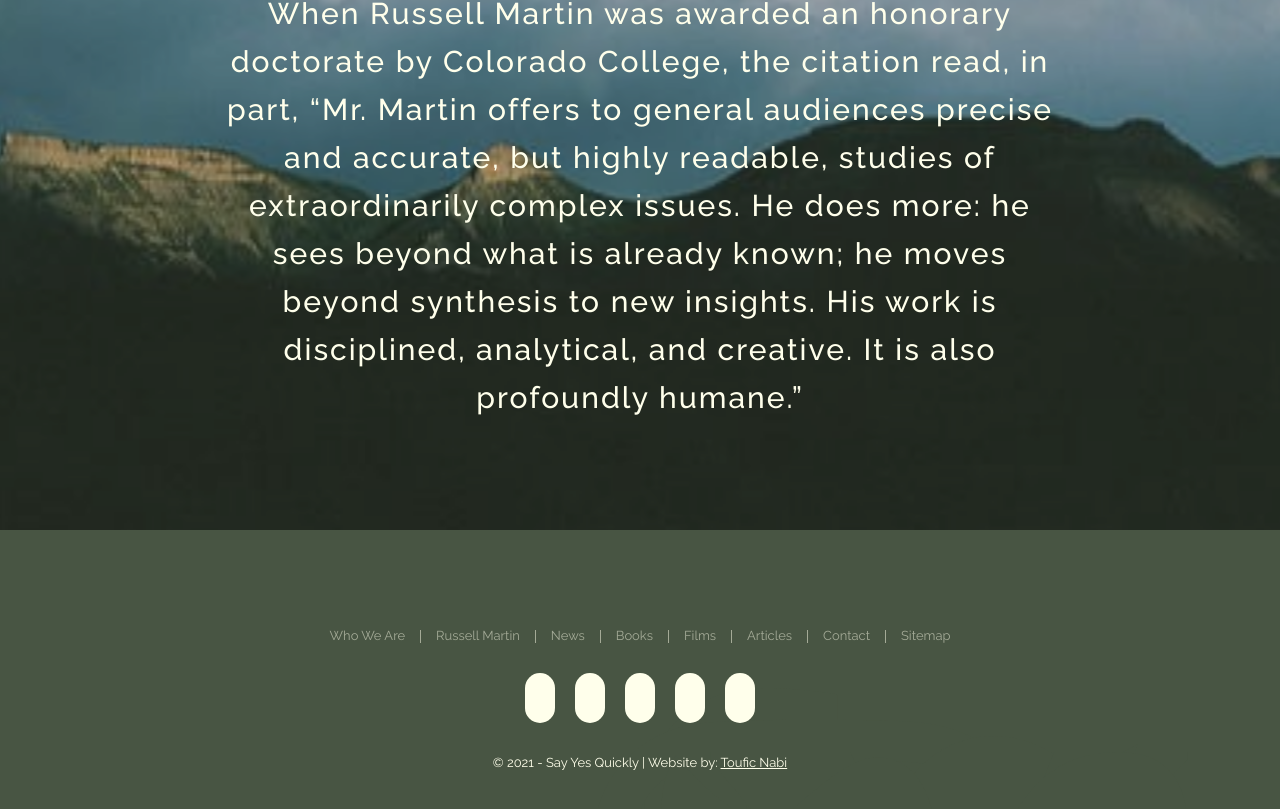
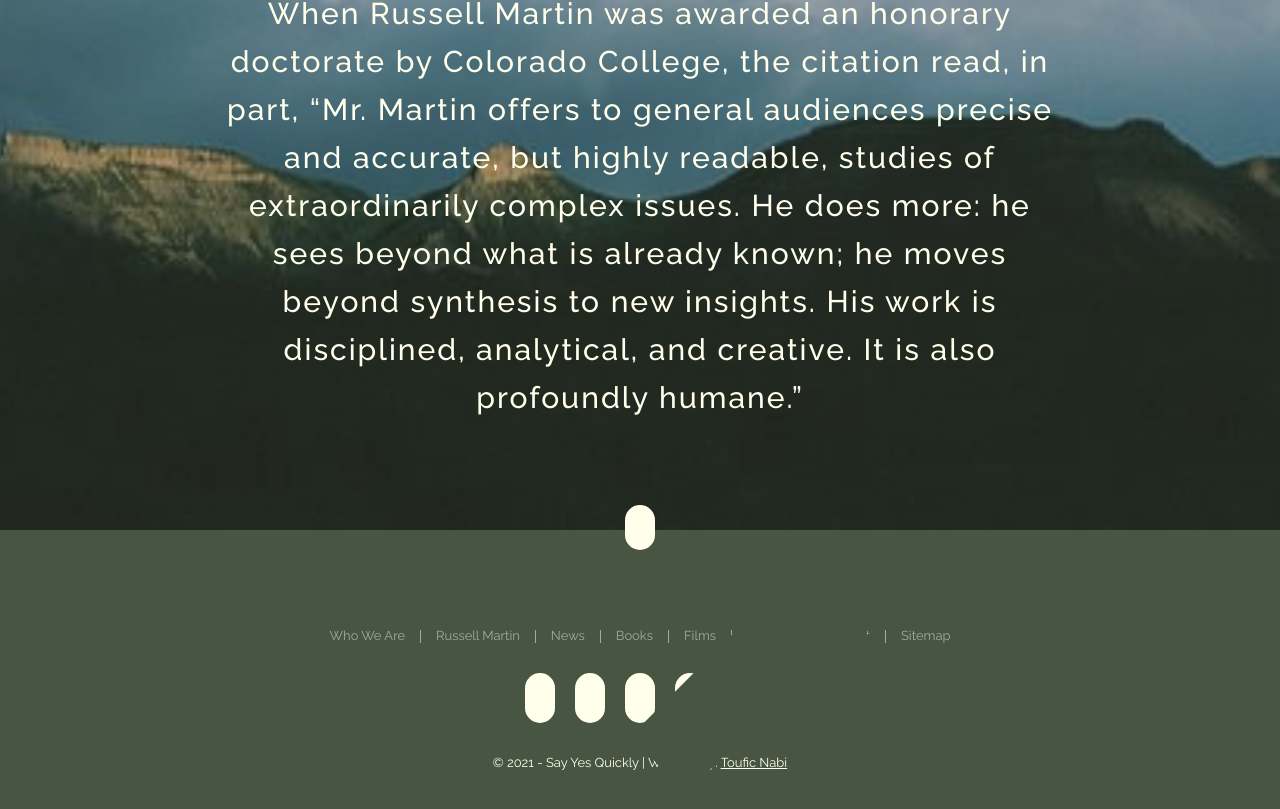
Before and after one commit to touficnabi/sayyesquickly, a Next.js app: page / in a window 1280 px wide. Shown: the part 5010-5819 px from the top of the page. Built offline with nearby package versions, Linux system fonts and the light colour scheme.

Commit message:
footer update

```diff
--- a/component/Footer.js
+++ b/component/Footer.js
@@ -1,5 +1,6 @@
 import { FontAwesomeIcon } from "@fortawesome/react-fontawesome";
-import { faFacebookF, faInstagram, faTwitter, faMediumM, faVimeoV, faAngleDoubleUp } from "@fortawesome/free-brands-svg-icons";
+import { faFacebookF, faInstagram, faTwitter, faMediumM, faVimeoV } from "@fortawesome/free-brands-svg-icons";
+import { faAngleDoubleUp } from '@fortawesome/free-solid-svg-icons';
 import styles from '../styles/Footer.module.scss';
 import Link from 'next/link'
 
@@ -12,10 +13,9 @@
     };
     return(
         <footer>
-            <FontAwesomeIcon icon="coffee" size="lg" />
-            <FontAwesomeIcon icon={faAngleDoubleUp} />
+            <a onClick={scrollToTop} className={styles.scroll_to_top}><FontAwesomeIcon icon={faAngleDoubleUp} /></a>
             <ul className={styles.footer_nav}>
-                <li onClick={scrollToTop}>Who We Are</li>
+                <li>Who We Are</li>
                 <li>Russell Martin</li>
                 <li>News</li>
                 <li>Books</li>
--- a/styles/Footer.module.scss
+++ b/styles/Footer.module.scss
@@ -1,4 +1,26 @@
 @import '_variables.scss';
+
+.scroll_to_top {
+    position: absolute;
+    top: 0;
+    color: $green;
+    cursor: pointer;
+    left: 50%;
+    transform: translate(-50%, -50%);
+
+    &:hover{
+        opacity: 1;
+        color: $green;
+    }
+
+    svg{
+        width: 45px;
+        height: 45px;
+        background-color: $beige;
+        padding: 15px;
+        border-radius: 30px;
+    }
+}
 
 .footer_nav{
     display: flex;
--- a/styles/Home.module.scss
+++ b/styles/Home.module.scss
@@ -130,4 +130,5 @@
     align-items: center;
     text-align: center;
     color: $beige;
+    position: relative;
 }
```
